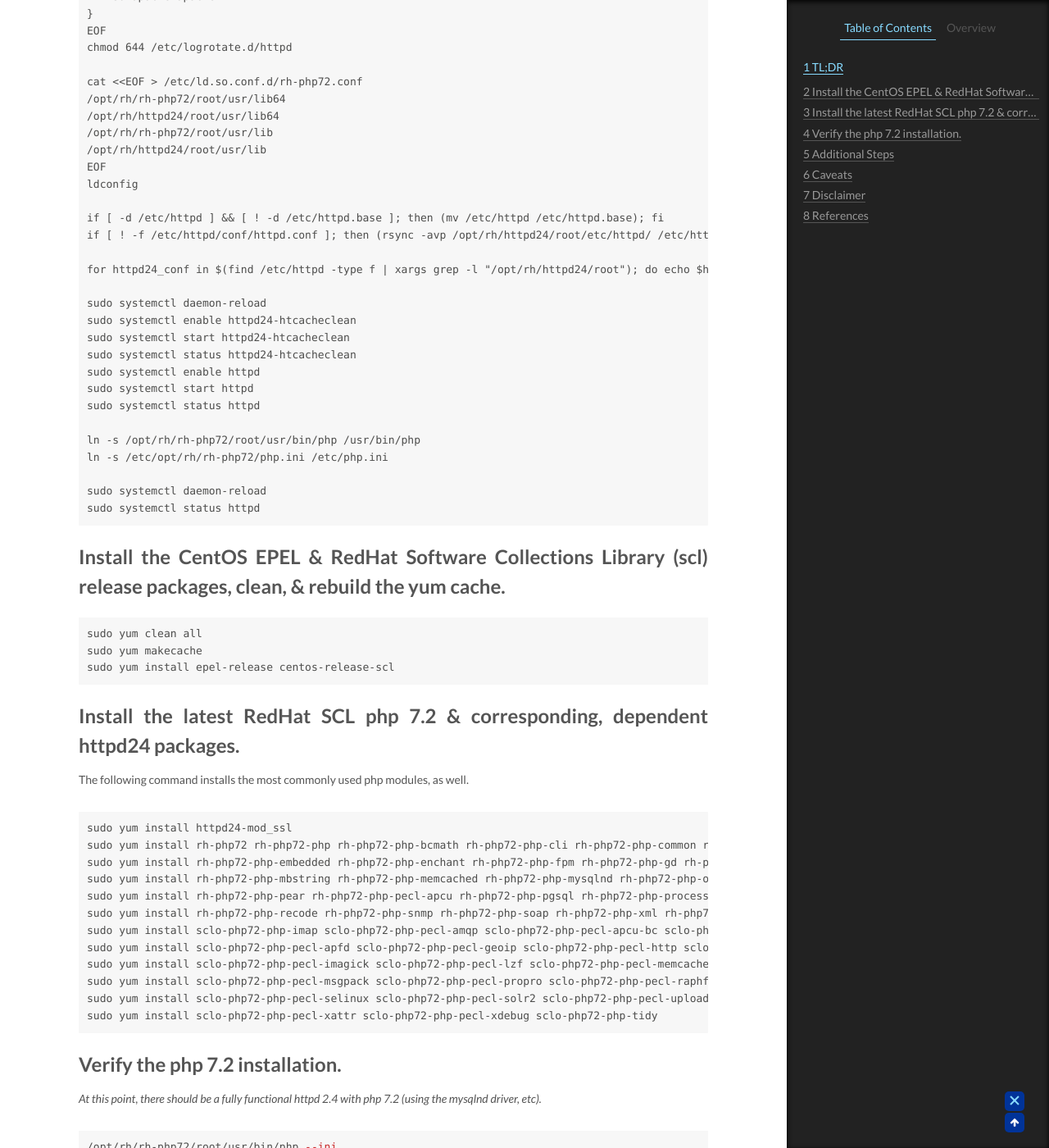
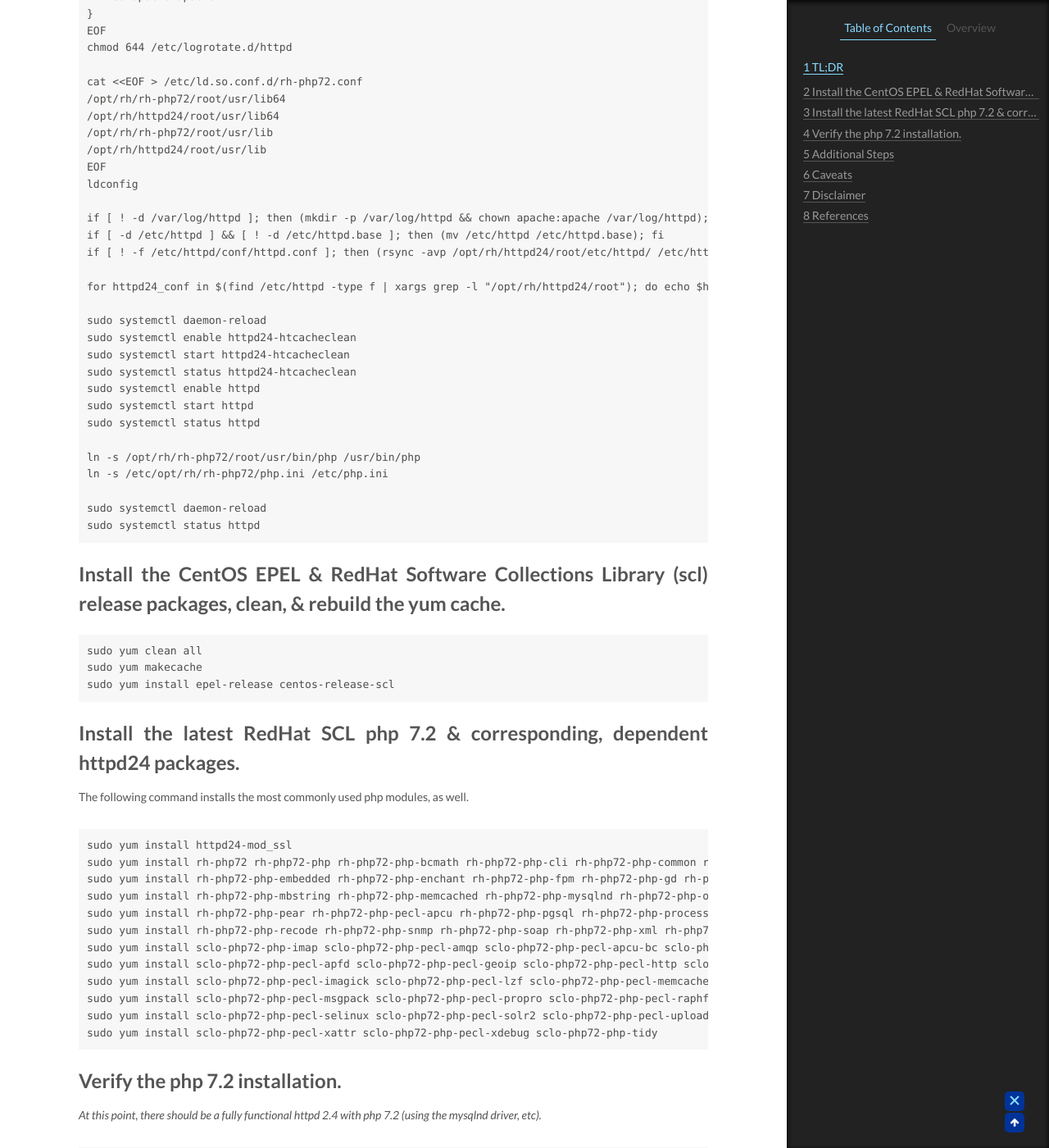
Before and after one commit to josephtingiris/josephtingiris.github.io, a Jekyll site: the page built from _posts/2020-01-07-redhat-scl-php-7.2-on-centos-7.md, in a window 1280 px wide and 1400 px high, scrolled down 1834 px. Shown: the whole window at 82% size. Built offline with Jekyll 4.4.1, drawn with Linux system fonts in a browser that asks for light colours; comment, search, counter and statistics services are not loaded; some of the changed text lies outside the part shown.

Commit message:
pecl-redis5 && /var/log/httpd

```diff
--- a/_posts/2020-01-07-redhat-scl-php-7.2-on-centos-7.md
+++ b/_posts/2020-01-07-redhat-scl-php-7.2-on-centos-7.md
@@ -116,6 +116,7 @@ cat <<EOF > /etc/ld.so.conf.d/rh-php72.conf
 EOF
 ldconfig
 
+if [ ! -d /var/log/httpd ]; then (mkdir -p /var/log/httpd && chown apache:apache /var/log/httpd); fi
 if [ -d /etc/httpd ] && [ ! -d /etc/httpd.base ]; then (mv /etc/httpd /etc/httpd.base); fi
 if [ ! -f /etc/httpd/conf/httpd.conf ]; then (rsync -avp /opt/rh/httpd24/root/etc/httpd/ /etc/httpd/); fi
 
```
Also changed, not shown: other parts of _posts/2020-01-07-redhat-scl-php-7.2-on-centos-7.md (+2 -2 lines).
